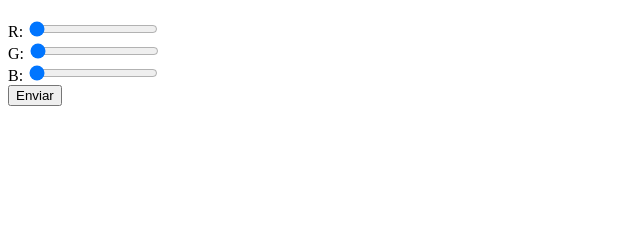
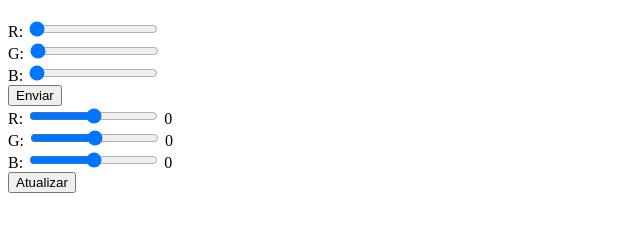
Before and after one commit to Danngas/testesite, a plain HTML site: page index.html in a window 1280 px wide. Shown: the part 61-292 px from the top of the page, without its empty margins (0-640 px from the left). Drawn offline with Linux system fonts and the light colour scheme.

Commit message:
Update index.html

```diff
--- a/index.html
+++ b/index.html
@@ -9,18 +9,33 @@
   <label>G: <input type="range" id="g" min="0" max="255" value="0"></label><br>
   <label>B: <input type="range" id="b" min="0" max="255" value="0"></label><br>
   <button onclick="sendRGB()">Enviar</button>
+<form onsubmit="event.preventDefault(); enviarRGB();">
+  R: <input type="range" min="0" max="255" id="r" oninput="outputR.value=value">
+  <output id="outputR">0</output><br>
 
-  <script>
-    function sendRGB() {
-      const r = document.getElementById('r').value;
-      const g = document.getElementById('g').value;
-      const b = document.getElementById('b').value;
-      const ip = 'http://10.0.0.124'; // ⬅️ Substitua pelo IP real do Pico W
+  G: <input type="range" min="0" max="255" id="g" oninput="outputG.value=value">
+  <output id="outputG">0</output><br>
 
-      fetch(`${ip}/?r=${r}&g=${g}&b=${b}`)
-        .then(res => console.log("Enviado"))
-        .catch(err => alert("Erro ao enviar comando"));
-    }
-  </script>
+  B: <input type="range" min="0" max="255" id="b" oninput="outputB.value=value">
+  <output id="outputB">0</output><br>
+
+  <button type="submit">Atualizar</button>
+</form>
+
+<script>
+function enviarRGB() {
+  const r = document.getElementById("r").value;
+  const g = document.getElementById("g").value;
+  const b = document.getElementById("b").value;
+
+  const ip = "http://10.0.0.124"; // Substitua com o IP real do Pico
+
+  fetch(`${ip}/?r=${r}&g=${g}&b=${b}`)
+    .then(response => response.text())
+    .then(data => console.log("Resposta:", data))
+    .catch(err => console.error("Erro ao enviar:", err));
+}
+</script>
+
 </body>
 </html>
```
